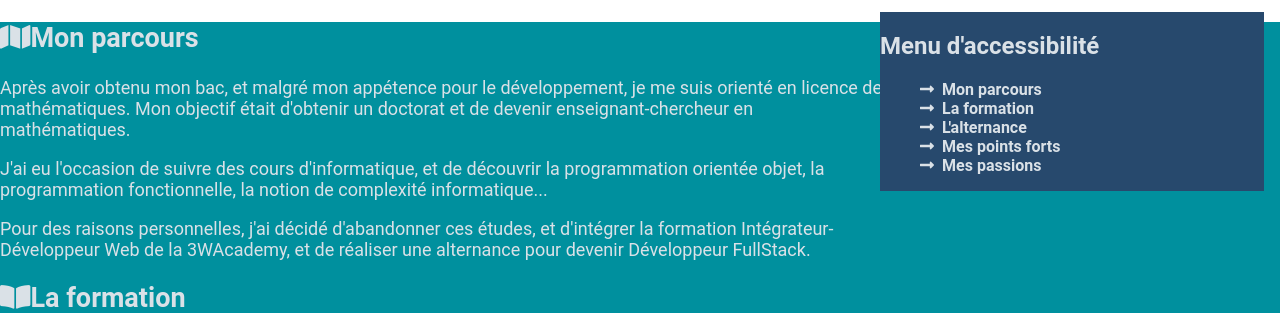
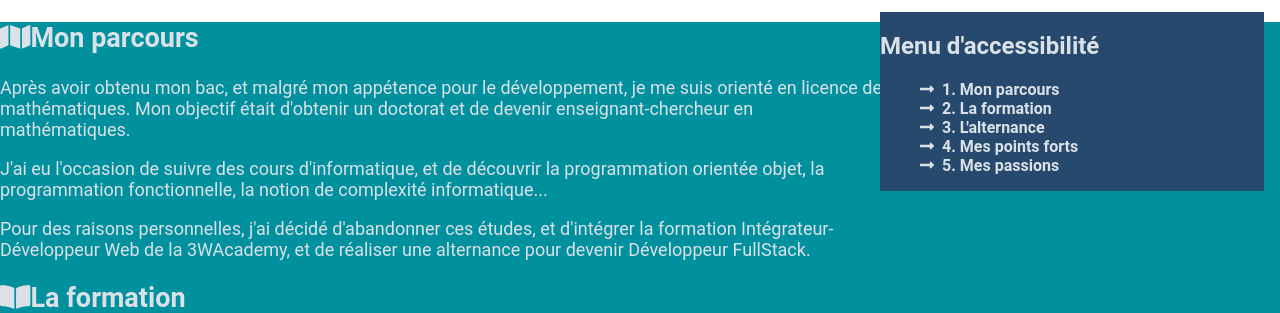
Before and after one commit to OpexBurner1/Portfolio-Valentin-Dulompont, a PHP site: page /about.php in a window 1280 px wide. Shown: the part 180-493 px from the top of the page. Run offline with PHP 8.4, Linux system fonts and the light colour scheme; data that the repository does not hold is empty.

Commit message:
Gestion du menu d'accessibilité

```diff
--- a/about.phtml
+++ b/about.phtml
@@ -14,11 +14,11 @@
         <h2>Menu d'accessibilité</h2>
         <nav>
             <ul>
-                <li><a href="#parcours">Mon parcours</li>
-                <li><a href="#formation">La formation</a></li>
-                <li><a href="#alternance">L'alternance</a></li>
-                <li><a href="#points">Mes points forts</a></li>
-                <li><a href="#hobby">Mes passions</a></li>
+                <li><a href="#parcours">1. Mon parcours</li>
+                <li><a href="#formation">2. La formation</a></li>
+                <li><a href="#alternance">3. L'alternance</a></li>
+                <li><a href="#points">4. Mes points forts</a></li>
+                <li><a href="#hobby">5. Mes passions</a></li>
             </ul>
         </nav>
     </aside>
@@ -85,5 +85,4 @@
             </ul>
         </article>
     </section>
-
 </main>
```
